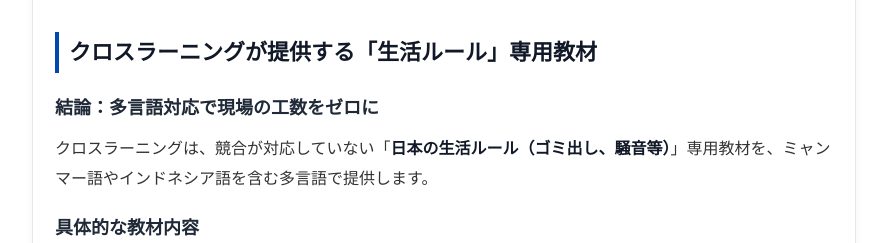
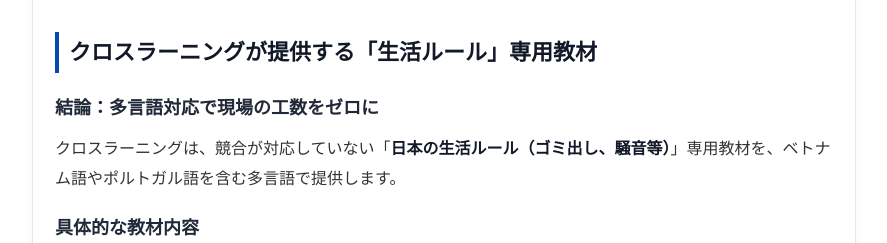
Before and after one commit to masakinakano-cpc/blog.hakenn.e-learning, a plain HTML site: page 子記事2完成記事.html in a window 1280 px wide. Shown: the part 880-1123 px from the top of the page, without its empty margins (196-1083 px from the left). Drawn offline with Linux system fonts and the light colour scheme.

Commit message:
子記事2と親記事の更新

```diff
--- a/子記事2完成記事.html
+++ b/子記事2完成記事.html
@@ -276,7 +276,7 @@
                 </ul>
                 <h2>クロスラーニングが提供する「生活ルール」専用教材</h2>
                 <h3>結論：多言語対応で現場の工数をゼロに</h3>
-                <p>クロスラーニングは、競合が対応していない「<strong>日本の生活ルール（ゴミ出し、騒音等）</strong>」専用教材を、ミャンマー語やインドネシア語を含む多言語で提供します。</p>
+                <p>クロスラーニングは、競合が対応していない「<strong>日本の生活ルール（ゴミ出し、騒音等）</strong>」専用教材を、ベトナム語やポルトガル語を含む多言語で提供します。</p>
                 <h3>具体的な教材内容</h3>
                 <ul>
                     <li><strong>日本の生活ルール</strong>: ゴミの分別、騒音トラブル防止、交通ルール、公共マナー</li>
```
Also changed, not shown: 1 other file.
